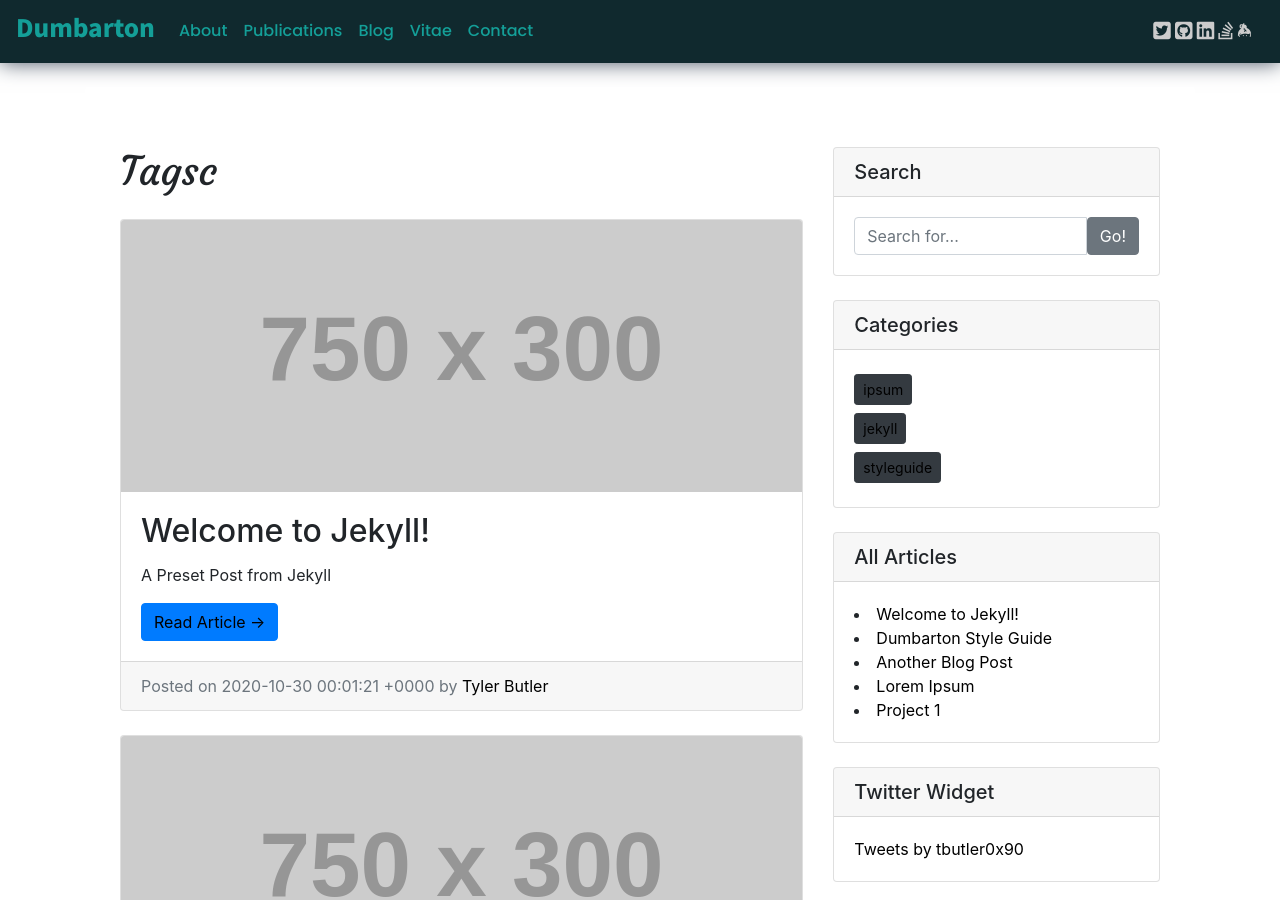
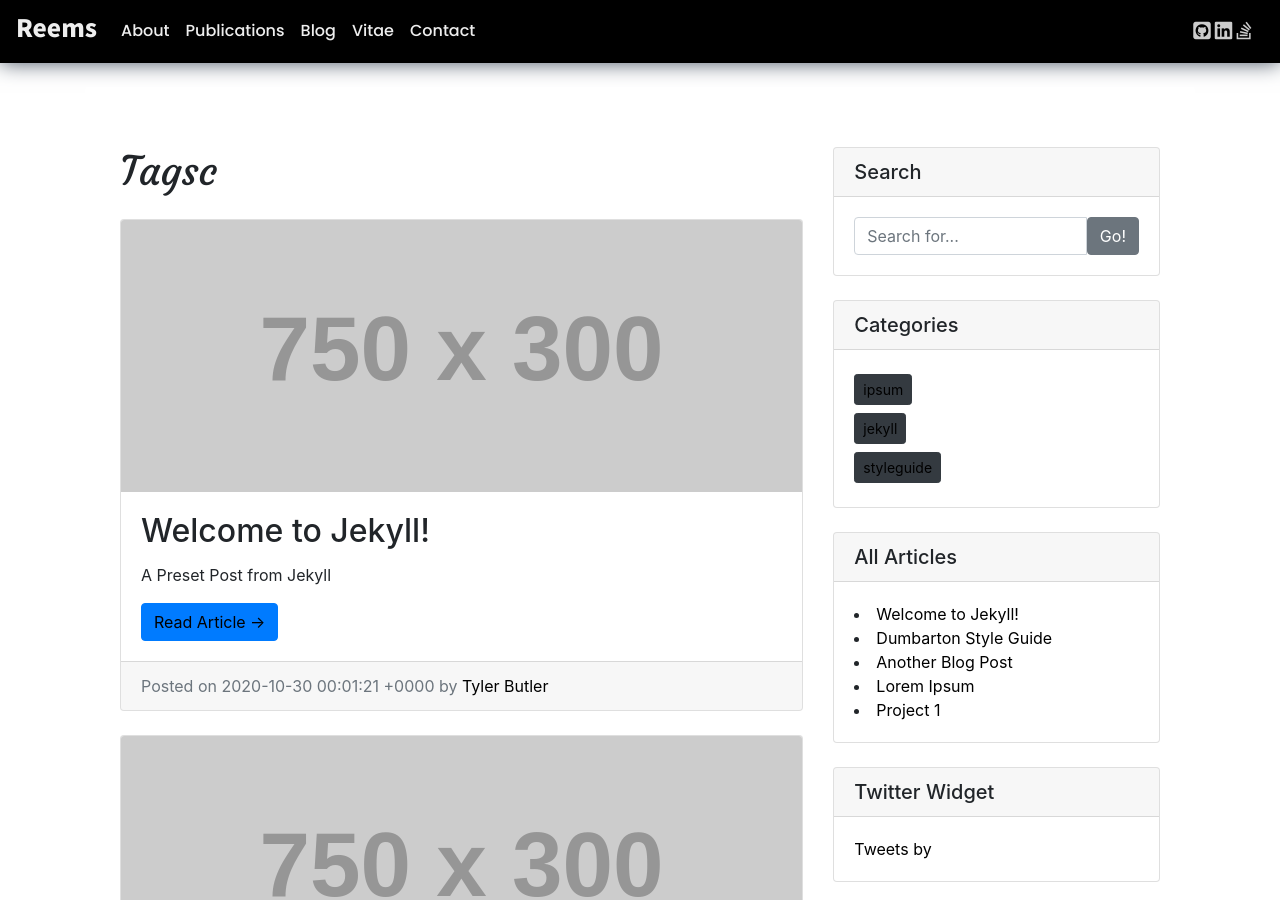
Before and after one commit to reemstk/reemstk.github.io, a Jekyll site: the page built from pages/tags.html, in a window 1280 px wide and 900 px high. Built offline with Jekyll 4.4.1, drawn with Linux system fonts in a browser that asks for light colours; nearby versions of some CDN libraries; comment, search, counter and statistics services are not loaded.

Commit message:
Update _config.yml

```diff
--- a/_config.yml
+++ b/_config.yml
@@ -8,9 +8,9 @@
 # -----------BASE SETTINGS---------------#
 #========================================#
 
-title: Dumbarton
+title: Reems
 email:
-description: a minimalistic jekyll theme for academics
+description: personal profile
 baseurl:                                       # the subpath of your site, e.g. /blog
 url: "https://dumbarton.netlify.app/"          # the base hostname & protocol for your site, e.g. http://example.com
 image: /assets/img/dumbarton.png               # used to generate site link preview
@@ -19,19 +19,19 @@ image_alt: A minimalistic jekyll theme for academic    # image description
 # =======================================#
 # -----------SITE SETTINGS---------------#
 #========================================#:
-author: John Doe
-profile_image: /assets/img/avatar/cropped.png #/assets/img/avatar/avatar.jpeg
+author: Reems
+profile_image: /assets/img/avatar/me.jpg #/assets/img/avatar/avatar.jpeg
 occupation:
 snippet:
-twitter: tbutler0x90
-github: tcbutler320
-linkedin: tyler-b-a700a1aa
-stackoverflow: '12935605'
-website: https://tbutler.org
+twitter:
+github: reemstk
+linkedin: reemstk
+stackoverflow: ''
+website:
 codepen:
 medium:
-email: developer.tbutler@gmail.com
-keybase: tbutler320
+email:
+keybase:
 pgp:
 ctftime:
 phonenumber:
@@ -39,14 +39,14 @@ phonenumber:
 #========================================#
 # --------- UI THEMES -------------------#
 #========================================#
-ui_theme: abyss                                 # Create your own theme by setting options in _data/themes.yml
+ui_theme: dark                                 # abyss Create your own theme by setting options in _data/themes.yml
 
 
 # =======================================#
 # -----------BLOG SETTINGS---------------#
 #========================================#
 
-tags:  post jekyll styleguide ipsum
+tags: # post jekyll styleguide ipsum
 twitter-widget: false # true,false                  # Used to show your twitter timeline on blog home page
 
 comments: false                                     # Used to enable comments on blog posts
@@ -71,7 +71,7 @@ animate: true                                        # false or true, uses anima
 # =======================================#
 # -----------HOME PAGE  SETTINGS --------#
 #========================================#
-home_option: education                               # options: education, skills, timeline
+home_option: timeline                               # options: education, skills, timeline
 
 # =======================================#          # These  settings are for demo purposes only, things like
 # -----------HELP SETTINGS---------------#          #     popup toasts and tooltips designed to help new
@@ -116,7 +116,7 @@ exclude:
 # -----JEKYLL SCHOLAR SETTINGS-----------#
 #========================================#
 scholar:
-  last_name: Dumbarton
+  last_name: Kottackal
   style: apa
   locale: en
   source: /_bibliography/
```
